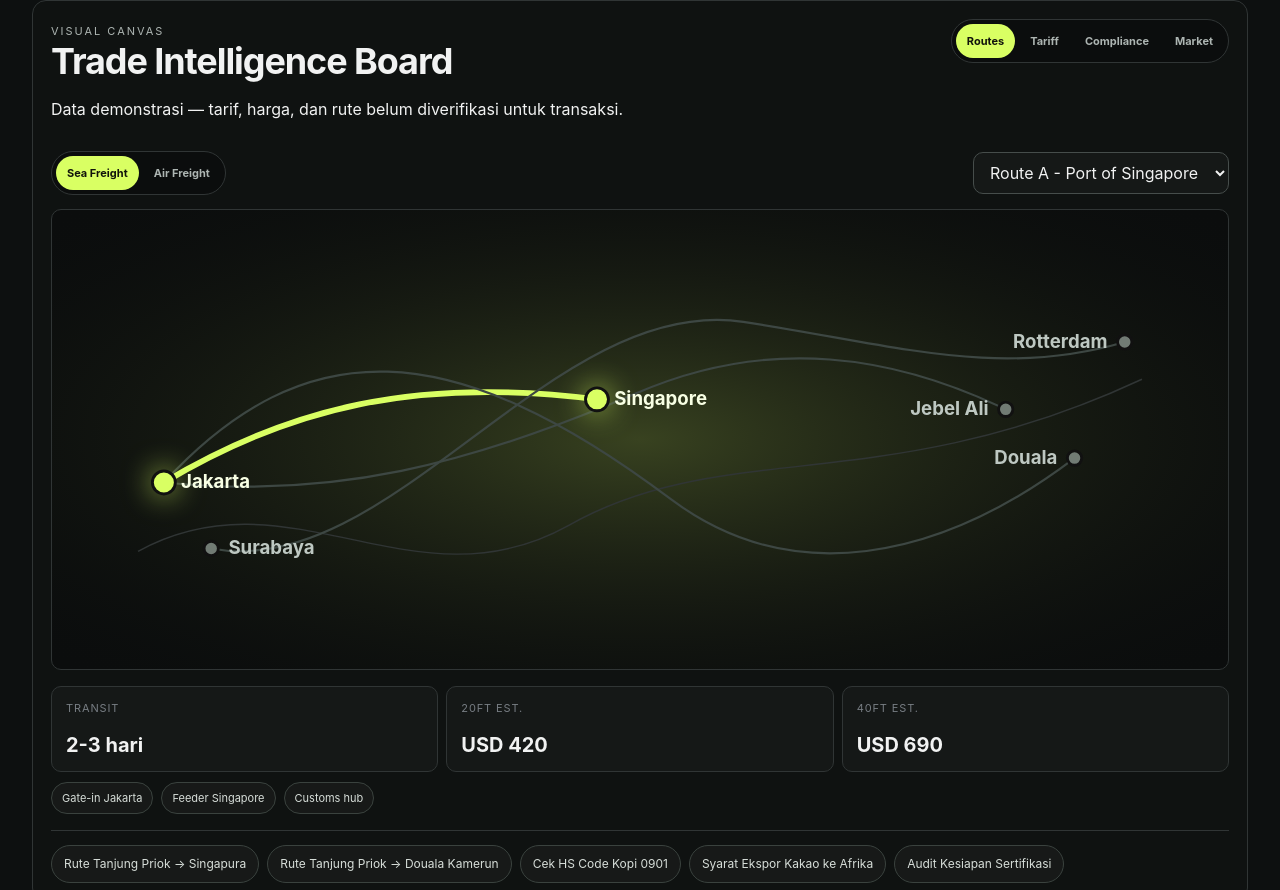
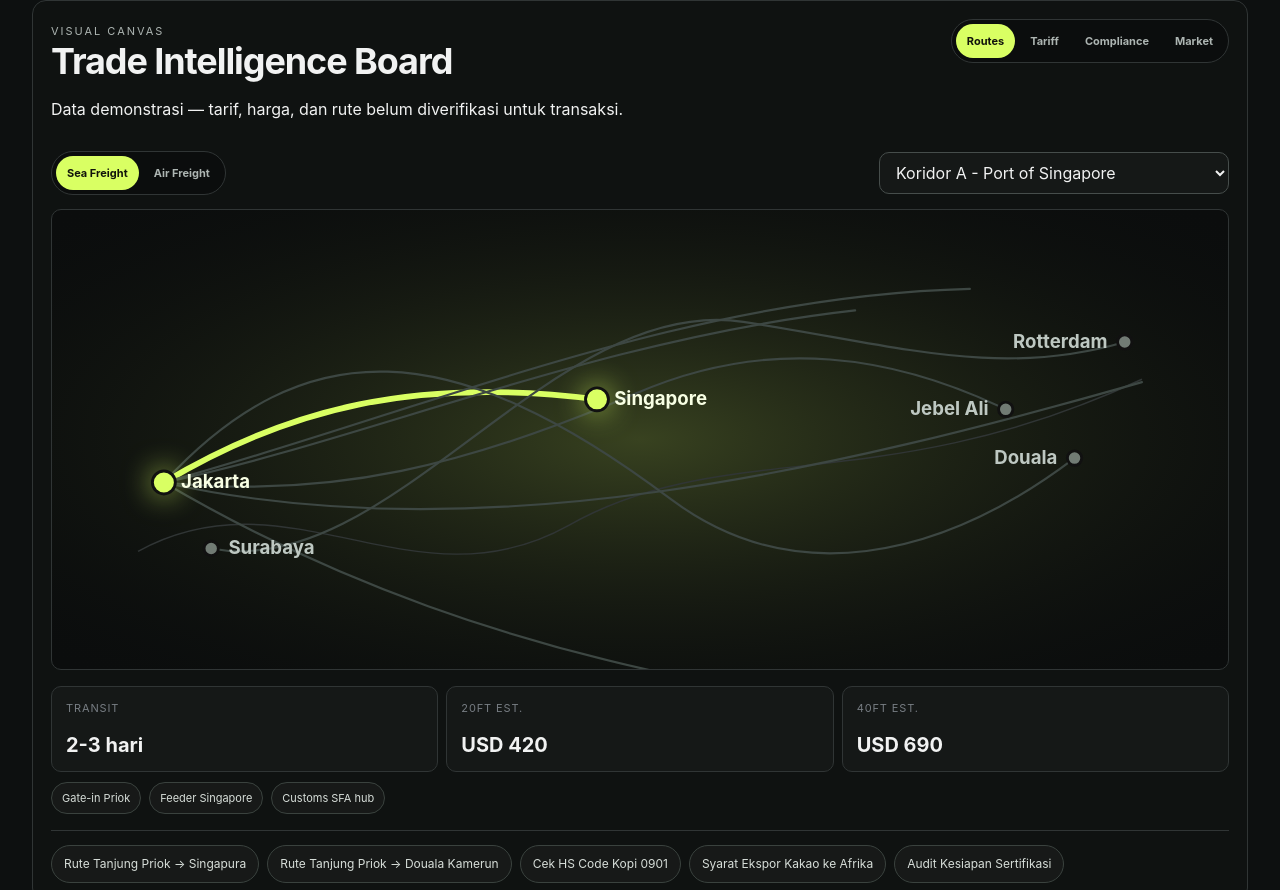
Before and after one commit to my-aicustom/veylo, a React app in the folder apps/app/: page / in a window 1280 px wide. Shown: the part 1374-2264 px from the top of the page. Built offline with nearby package versions, Linux system fonts and the light colour scheme; some packages are replaced by stand-ins of ours.

Commit message:
feat(enterprise): expand VisualCanvas with 8 global trade corridors & 9 core HS codes

```diff
--- a/apps/app/components/VisualCanvas.tsx
+++ b/apps/app/components/VisualCanvas.tsx
@@ -13,68 +13,224 @@ interface VisualCanvasProps {
 
 const routes = [
   {
-    id: 'singapore',
-    label: 'Route A',
-    from: 'Tanjung Priok',
-    to: 'Port of Singapore',
-    region: 'Hub Asia/Global',
-    transitSea: '2-3 hari',
-    transitAir: '1.5 jam',
-    rate20: 420,
-    rate40: 690,
-    path: 'M78 190 C165 138 254 116 380 132',
-    color: '#d9ff63',
-    milestones: ['Gate-in Jakarta', 'Feeder Singapore', 'Customs hub'],
+    "id": "singapore",
+    "label": "Koridor A",
+    "from": "Tanjung Priok",
+    "to": "Port of Singapore",
+    "region": "Hub ASEAN / Global",
+    "transitSea": "2-3 hari",
+    "transitAir": "1.5 jam",
+    "rate20": 420,
+    "rate40": 690,
+    "path": "M78 190 C165 138 254 116 380 132",
+    "color": "#d9ff63",
+    "milestones": [
+      "Gate-in Priok",
+      "Feeder Singapore",
+      "Customs SFA hub"
+    ]
   },
   {
-    id: 'douala',
-    label: 'Route B',
-    from: 'Tanjung Priok',
-    to: 'Port of Douala',
-    region: 'Kamerun/Afrika',
-    transitSea: '28-35 hari',
-    transitAir: '19-25 jam',
-    rate20: 4100,
-    rate40: 6600,
-    path: 'M78 190 C176 84 278 86 432 202 C515 264 618 245 713 173',
-    color: '#f39a7c',
-    milestones: ['Singapore hub', 'Colombo relay', 'Gulf of Guinea'],
+    "id": "shanghai",
+    "label": "Koridor B",
+    "from": "Tanjung Priok",
+    "to": "Port of Shanghai (Yangshan)",
+    "region": "East Asia Mega Hub",
+    "transitSea": "8-12 hari",
+    "transitAir": "6-8 jam",
+    "rate20": 1100,
+    "rate40": 1950,
+    "path": "M78 190 C220 160 380 90 560 70",
+    "color": "#00e5ff",
+    "milestones": [
+      "Priok loading",
+      "South China Sea",
+      "GACC Clearance"
+    ]
   },
   {
-    id: 'rotterdam',
-    label: 'Route C',
-    from: 'Tanjung Perak',
-    to: 'Port of Rotterdam',
-    region: 'Eropa',
-    transitSea: '24-28 hari',
-    transitAir: '16-22 jam',
-    rate20: 3250,
-    rate40: 5300,
-    path: 'M111 236 C236 260 349 58 482 78 C588 94 660 118 748 92',
-    color: '#9fd7ff',
-    milestones: ['Surabaya loading', 'Suez lane', 'EU port entry'],
+    "id": "tokyo",
+    "label": "Koridor C",
+    "from": "Tanjung Priok",
+    "to": "Port of Yokohama / Tokyo",
+    "region": "Jepang / Pasifik",
+    "transitSea": "10-14 hari",
+    "transitAir": "7-9 jam",
+    "rate20": 1450,
+    "rate40": 2500,
+    "path": "M78 190 C260 140 440 60 640 55",
+    "color": "#ff80ab",
+    "milestones": [
+      "Direct liner",
+      "Okinawa transit",
+      "MHLW Quarantine"
+    ]
   },
   {
-    id: 'jebel-ali',
-    label: 'Route D',
-    from: 'Tanjung Priok',
-    to: 'Port of Jebel Ali',
-    region: 'Dubai/Timur Tengah',
-    transitSea: '14-18 hari',
-    transitAir: '8-11 jam',
-    rate20: 1850,
-    rate40: 2950,
-    path: 'M78 190 C196 202 292 177 407 128 C501 87 588 102 665 139',
-    color: '#ffe082',
-    milestones: ['Jakarta clearance', 'Indian Ocean', 'Jebel Ali free zone'],
+    "id": "los-angeles",
+    "label": "Koridor D",
+    "from": "Tanjung Priok",
+    "to": "Port of Los Angeles (POLA)",
+    "region": "Amerika Serikat / Pantai Barat",
+    "transitSea": "22-28 hari",
+    "transitAir": "19-24 jam",
+    "rate20": 3800,
+    "rate40": 5900,
+    "path": "M78 190 C300 240 550 180 760 120",
+    "color": "#b388ff",
+    "milestones": [
+      "Trans-Pacific Lane",
+      "ISF Filing 24h",
+      "US Customs FDA"
+    ]
   },
+  {
+    "id": "rotterdam",
+    "label": "Koridor E",
+    "from": "Tanjung Perak / Priok",
+    "to": "Port of Rotterdam",
+    "region": "Uni Eropa",
+    "transitSea": "24-28 hari",
+    "transitAir": "16-22 jam",
+    "rate20": 3250,
+    "rate40": 5300,
+    "path": "M111 236 C236 260 349 58 482 78 C588 94 660 118 748 92",
+    "color": "#9fd7ff",
+    "milestones": [
+      "Priok loading",
+      "Suez Canal transit",
+      "EU Port Entry"
+    ]
+  },
+  {
+    "id": "jebel-ali",
+    "label": "Koridor F",
+    "from": "Tanjung Priok",
+    "to": "Port of Jebel Ali (Dubai)",
+    "region": "Timur Tengah / GCC Hub",
+    "transitSea": "14-18 hari",
+    "transitAir": "8-11 jam",
+    "rate20": 1850,
+    "rate40": 2950,
+    "path": "M78 190 C196 202 292 177 407 128 C501 87 588 102 665 139",
+    "color": "#ffe082",
+    "milestones": [
+      "Indian Ocean route",
+      "Jebel Ali Free Zone",
+      "ESMA Halal Hub"
+    ]
+  },
+  {
+    "id": "sydney",
+    "label": "Koridor G",
+    "from": "Tanjung Priok",
+    "to": "Port Botany (Sydney)",
+    "region": "Australia / Oseania",
+    "transitSea": "12-16 hari",
+    "transitAir": "7-10 jam",
+    "rate20": 1950,
+    "rate40": 3100,
+    "path": "M78 190 C180 250 320 310 520 340",
+    "color": "#69f0ae",
+    "milestones": [
+      "Timor Sea route",
+      "Sydney Gateway",
+      "DAFF Biosecurity"
+    ]
+  },
+  {
+    "id": "douala",
+    "label": "Koridor H",
+    "from": "Tanjung Priok",
+    "to": "Port of Douala",
+    "region": "Afrika Barat",
+    "transitSea": "28-35 hari",
+    "transitAir": "19-25 jam",
+    "rate20": 4100,
+    "rate40": 6600,
+    "path": "M78 190 C176 84 278 86 432 202 C515 264 618 245 713 173",
+    "color": "#f39a7c",
+    "milestones": [
+      "Singapore hub",
+      "Colombo relay",
+      "Gulf of Guinea"
+    ]
+  }
 ];
 
 const tariffs = [
-  { hs: '0901.11', label: 'HS 0901.11 (Kopi Arabika/Robusta Biji Mentah)', duty: 5, vat: 11, fta: 'ATIGA 0%', savingsRate: 0.05 },
-  { hs: '1801.00', label: 'HS 1801.00 (Biji Kakao / Cocoa Beans)', duty: 5, vat: 11, fta: 'ATIGA 0%', savingsRate: 0.05 },
-  { hs: '1513.11', label: 'HS 1513.11 (Virgin Coconut Oil / Kelapa)', duty: 8, vat: 11, fta: 'ATIGA 0%', savingsRate: 0.08 },
-  { hs: '0804.50', label: 'HS 0804.50 (Buah Tropis Segar & Kering)', duty: 10, vat: 11, fta: 'ATIGA 0%', savingsRate: 0.1 },
+  {
+    "hs": "0901.11",
+    "label": "HS 0901.11 (Kopi Arabika/Robusta Biji Mentah)",
+    "duty": 5,
+    "vat": 11,
+    "fta": "ATIGA / EPA 0%",
+    "savingsRate": 0.05
+  },
+  {
+    "hs": "1702.90",
+    "label": "HS 1702.90 (Gula Aren Organik & Nektar Palma)",
+    "duty": 5,
+    "vat": 11,
+    "fta": "ATIGA 0% / GSP EU 2%",
+    "savingsRate": 0.05
+  },
+  {
+    "hs": "1801.00",
+    "label": "HS 1801.00 (Biji Kakao Fermentasi Pilihan)",
+    "duty": 5,
+    "vat": 11,
+    "fta": "ATIGA 0% / ACFTA 0%",
+    "savingsRate": 0.05
+  },
+  {
+    "hs": "1513.11",
+    "label": "HS 1513.11 (Virgin Coconut Oil / Minyak Kelapa Murni)",
+    "duty": 8,
+    "vat": 11,
+    "fta": "ATIGA 0% / US GSP 0%",
+    "savingsRate": 0.08
+  },
+  {
+    "hs": "0804.50",
+    "label": "HS 0804.50 (Buah Tropis Kering / Freeze Dried Mango)",
+    "duty": 10,
+    "vat": 11,
+    "fta": "ATIGA 0% / CEPA 2.5%",
+    "savingsRate": 0.1
+  },
+  {
+    "hs": "6214.10",
+    "label": "HS 6214.10 (Syal Sutra Batik Anggrek Vandoglas)",
+    "duty": 12,
+    "vat": 11,
+    "fta": "EPA Japan 0% / IA-CEPA 0%",
+    "savingsRate": 0.12
+  },
+  {
+    "hs": "4419.12",
+    "label": "HS 4419.12 (Peralatan Makan Bambu Ramah Lingkungan)",
+    "duty": 6,
+    "vat": 11,
+    "fta": "EU REX 0% / US Duty Free",
+    "savingsRate": 0.06
+  },
+  {
+    "hs": "8481.80",
+    "label": "HS 8481.80 (Fitting Katup Kuningan Presisi CNC)",
+    "duty": 5,
+    "vat": 11,
+    "fta": "ATIGA 0% / ACFTA 0%",
+    "savingsRate": 0.05
+  },
+  {
+    "hs": "3301.29",
+    "label": "HS 3301.29 (Minyak Atsiri Nilam Murni / Patchouli Oil)",
+    "duty": 5,
+    "vat": 11,
+    "fta": "WTO MFN 0% / EU Free",
+    "savingsRate": 0.05
+  }
 ];
 
 const checklist = [
```
